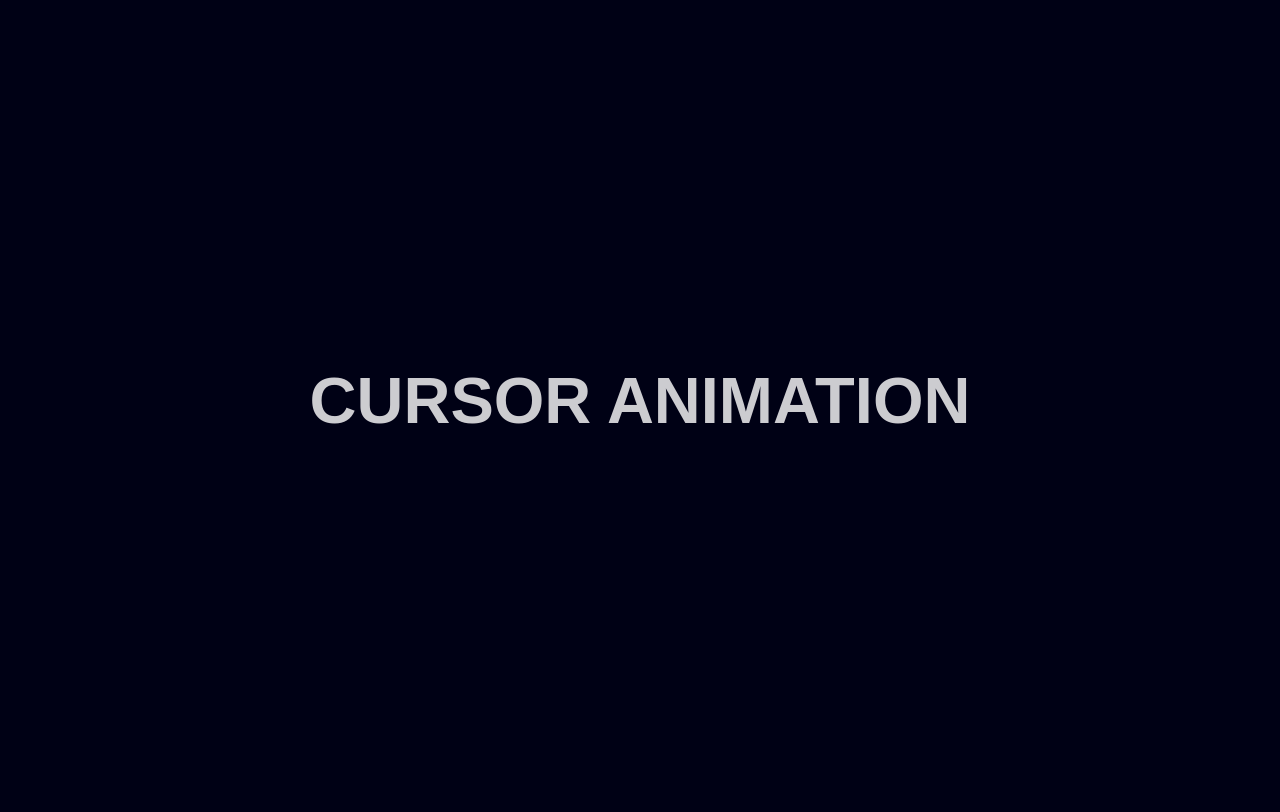
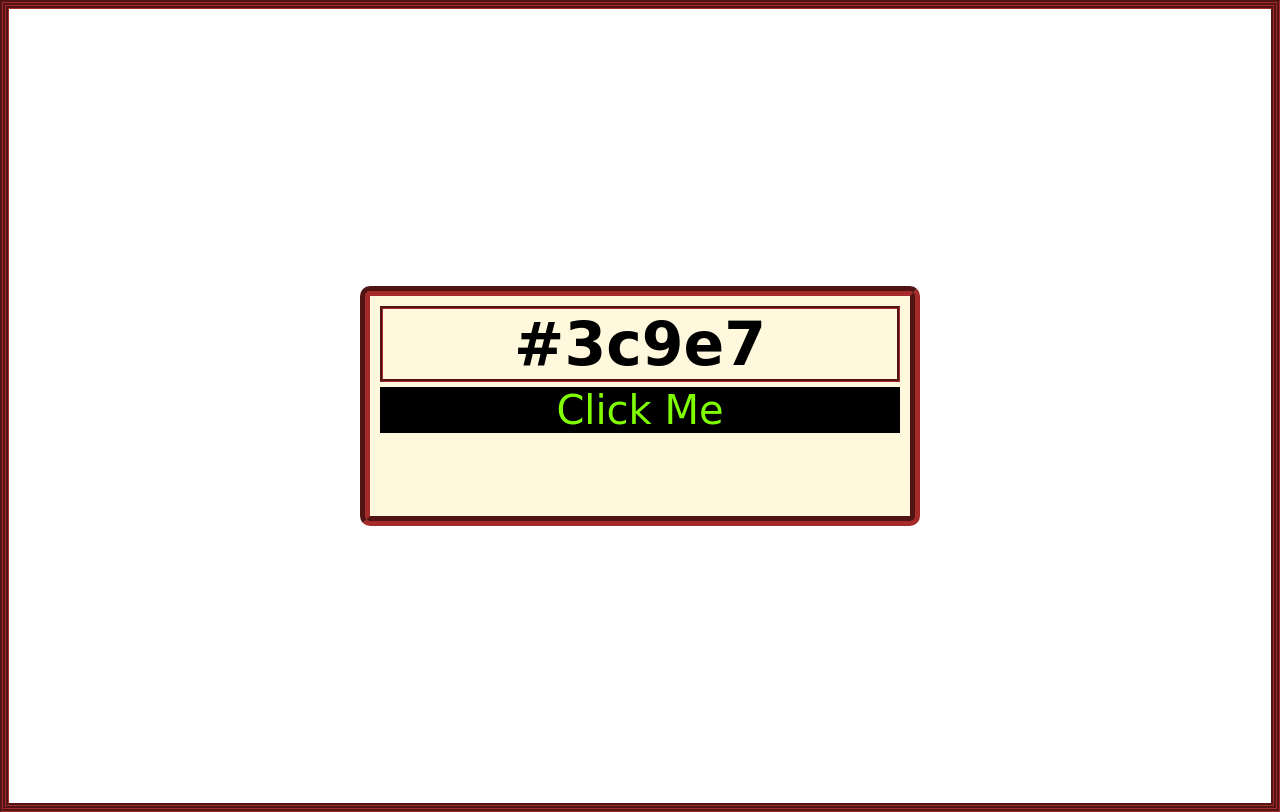
Before and after one commit to Nithin177/RandomColourGenerator, a plain HTML site: page index.html in a window 1280 px wide. Drawn offline with Linux system fonts and the light colour scheme; a web font is replaced by a local one.

Commit message:
Add files via upload

```diff
--- a/index.html
+++ b/index.html
@@ -3,45 +3,16 @@
 <head>
     <meta charset="UTF-8">
     <meta name="viewport" content="width=device-width, initial-scale=1.0">
-    <title>cursor animation</title>
-    <link rel="stylesheet" href="style.css">
-
+    <title>Random Color Generator</title>
+    <link rel="stylesheet" href="style.css"> <!-- Fixed the link tag -->
 </head>
 <body>
-    <div class="cursor"></div>
-    <section class="main">
-        <h1> CURSOR ANIMATION </h1>
-    </section>
-    <script>
-        document.addEventListener("DOMContentLoaded", function() {
-    const cursor = document.querySelector(".cursor");
-    let timeout;
-
-    // Cursor movement
-    document.addEventListener("mousemove", (e) => {
-        let x = e.pageX;
-        let y = e.pageY;
-
-        cursor.style.top = y + 'px';
-        cursor.style.left = x + 'px';
-        cursor.style.display = 'block';
-
-        // Stop animation
-        function mouseStopped() {
-            cursor.style.display = 'none';
-        }
-
-        // Hide animation
-        clearTimeout(timeout);
-        timeout = setTimeout(mouseStopped, 1000);
-    });
-    // stop the animation off the screen
-    document.addEventListener("mouseout", () => {
-        cursor.style.display = 'none';
-    });
-});
-
-
-    </script>
+    <div class="main">
+        <div class="container">
+            <h2 id="Colorcode">#nit</h2>
+            <button id="colorButton">Click Me</button> <!-- Added an ID to the button for JavaScript -->
+        </div>
+    </div>
+    <script src="script.js"></script>
 </body>
 </html>
--- /dev/null
+++ b/script.js
@@ -0,0 +1,17 @@
+const getcolor=()=>{
+    //color code
+    const randomnumber= Math.floor(Math.random()*1677251);
+
+    const randomCode="#" + randomnumber.toString(16);
+    // console.log(randomnumber , randomCode);
+    document.body.style.backgroundColor=randomCode;
+    document.getElementById("Colorcode").innerText=randomCode
+
+    navigator.clipboard.writeText(randomCode);
+}
+// event call
+document.getElementById("colorButton").addEventListener(
+    "click",getcolor
+)
+// init call
+getcolor();
--- a/style.css
+++ b/style.css
@@ -1,59 +1,48 @@
+@import url('https://fonts.googleapis.com/css2?family=Croissant+One&display=swap');
+
+/* Reset default padding, margin, and box-sizing */
 * {
+    padding: 0;
     margin: 0;
-    padding: 0;
     box-sizing: border-box;
-    font-family: "popins", sans-serif;
+    font-family: 'Croissant One', cursive;
+    border: groove brown;
 }
 
+/* Set the background color of the body */
 body {
-    height: 100vh;
-    background-color: #000115;
-    cursor: none;
+    transition: 0.1s;
 }
 
+
+
+/* Define the main container */
 .main {
+    width: 100%;
     height: 100vh;
     display: flex;
     justify-content: center;
     align-items: center;
 }
 
-.main h1 {
-    color: rgba(255, 255, 255, 0.8);
-    font-size: 65px;
+.container{
+    width:35rem;
+    height:15rem;
+    background-color: cornsilk;
+    padding: 10px;
+    border-radius: 10px;
+    border: groove;
+    border-color: brown;
+    border-width: 10px;
+    font-size: 40px;
+    text-align: center;
 }
-
-.cursor {
-    z-index: 999;
-    position: fixed;
-    background-color: #2696E8;
-    width: 20px;
-    height: 20px;
-    border-radius: 50%;
-    pointer-events: none;
-    box-shadow: 0 0 20px #2696E8, 0 0 60px #2696E8, 0 0 100px #2696E8;
-    transform: translate(-50%, -50%);
-    animation: colors 5s infinite;
-    display: none;
+button{
+    margin-top: 5px;
+    width: 100%;
+    background-color: black;
+    color: chartreuse;
+    display: block;
+    font-size: 40px;
+    border: 5px;
 }
-
-@keyframes colors {
-    0% {
-        filter: hue-rotate(0deg);
-    }
-
-    100% {
-        filter: hue-rotate(360deg);
-    }
-}
-
-.cursor:before {
-    content: "";
-    position: absolute;
-    width: 50px;
-    height: 50px;
-    border-radius: 50px;
-    background: #2696E8;
-    opacity: 0.2;
-    transform: translate(-30%, -30%);
-}
```
